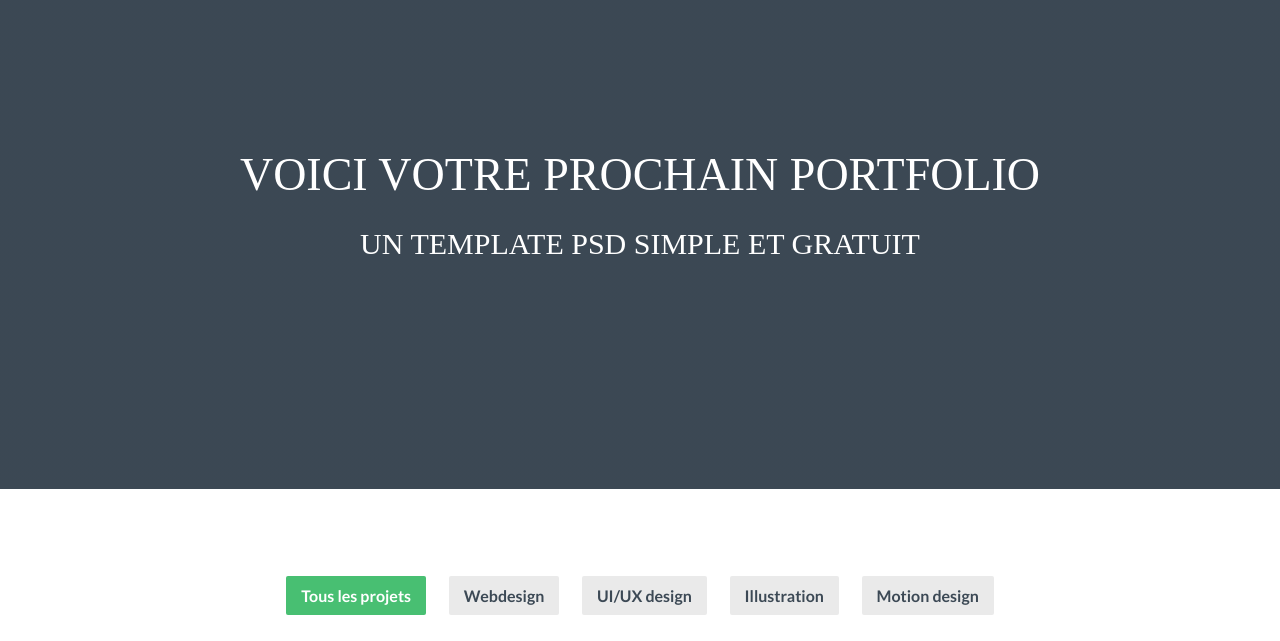
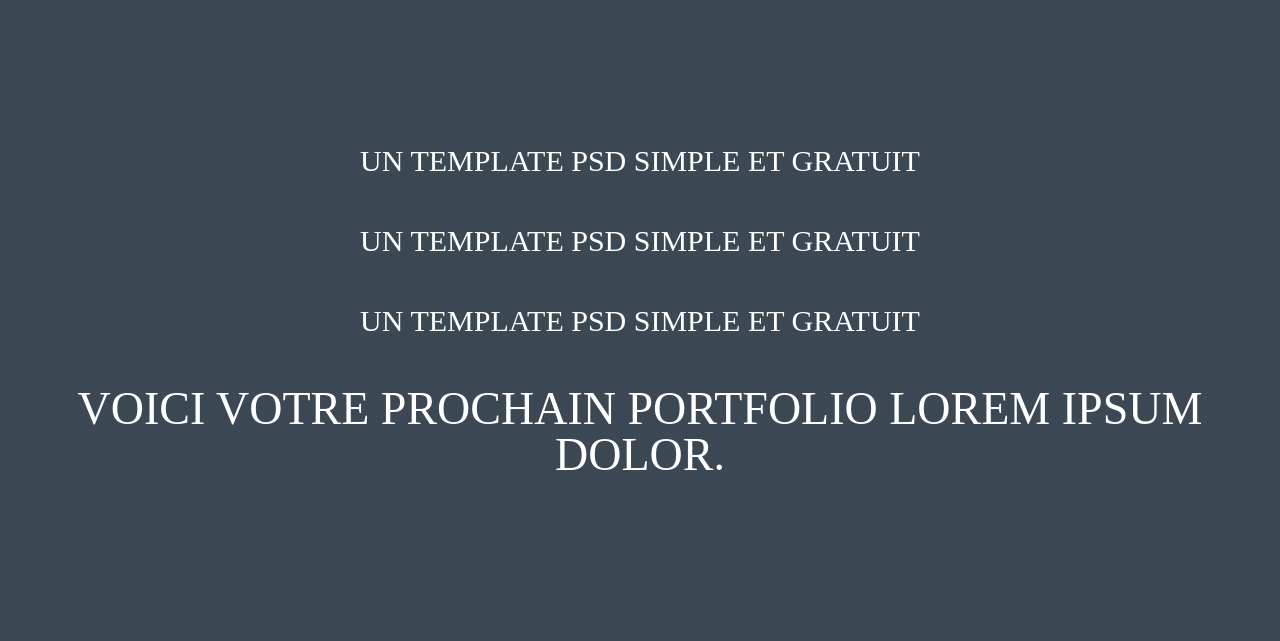
Before and after one commit to KateKharchenko/foliac-2, a plain HTML site: page index.html in a window 1280 px wide. Shown: the part 159-800 px from the top of the page. Drawn offline with Linux system fonts and the light colour scheme; a web font is replaced by a local one.

Commit message:
change header caption

```diff
--- a/index.html
+++ b/index.html
@@ -25,8 +25,10 @@
 	</header>
 	<section class="section section--bg" style="background-image: linear-gradient(rgba(60,73,85, 0.8),rgba(60,73,85, 0.8)), url(img/computer.jpg);">
 		<div class="container text-center">
-			<h1 class="section__title">voici votre prochain portfolio</h1>
 			<h2 class="section__subtitle">un template psd simple et gratuit</h2>
+			<h2 class="section__subtitle">un template psd simple et gratuit</h2>
+			<h2 class="section__subtitle">un template psd simple et gratuit</h2>
+			<h1 class="section__title">voici votre prochain portfolio Lorem ipsum dolor.</h1>
 		</div>
 	</section>
 	<section class="section">
```
